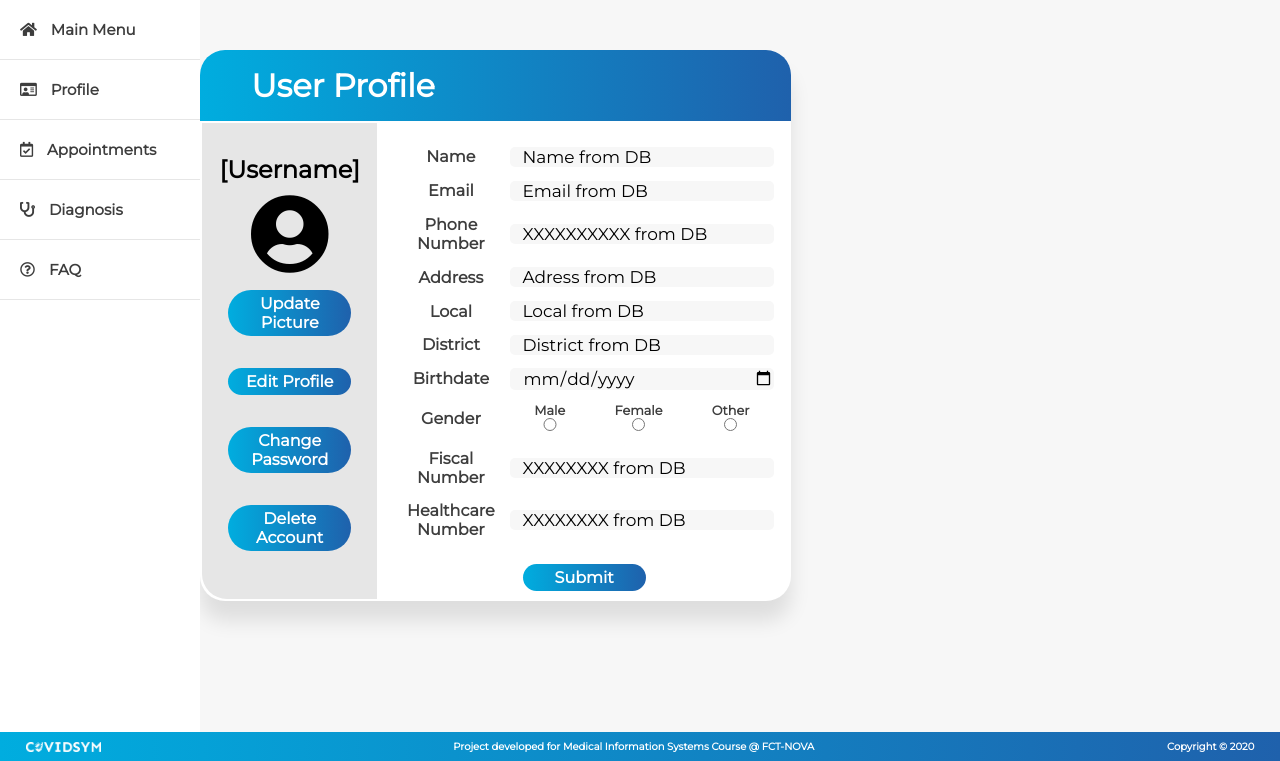
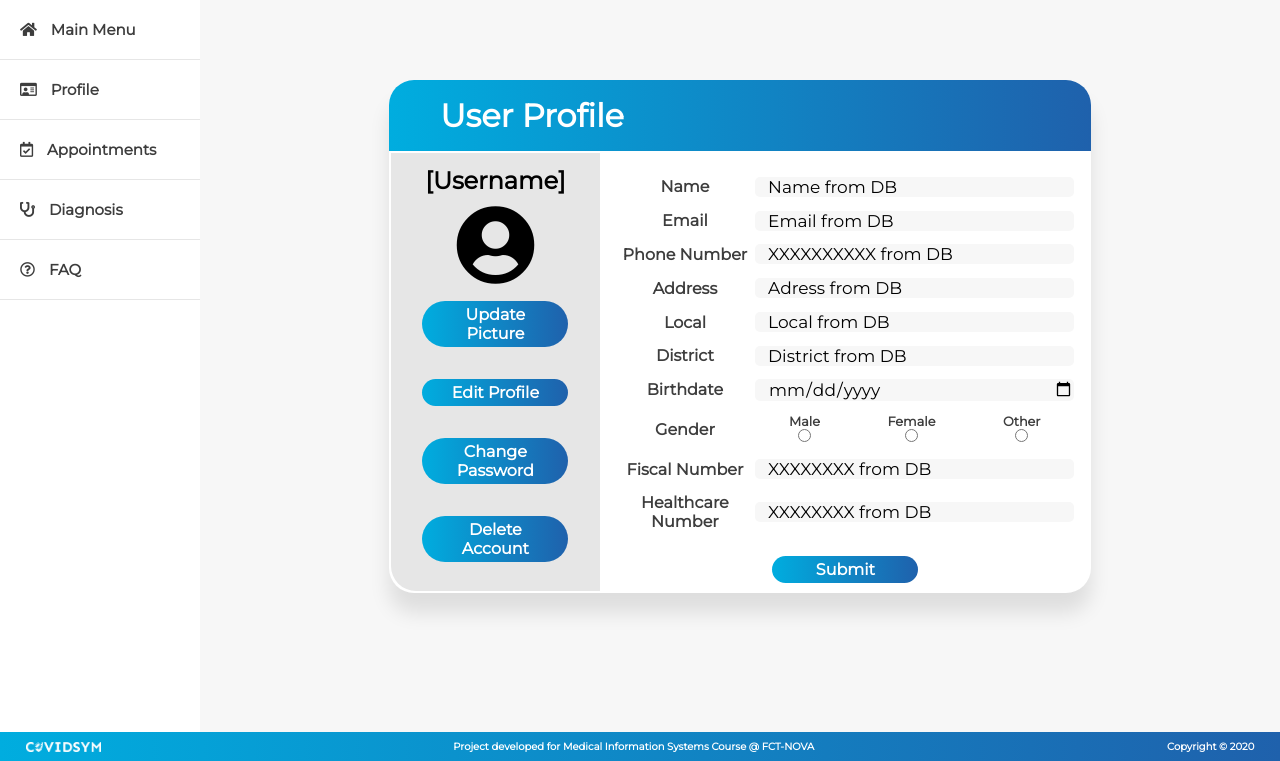
Before and after one commit to pmsdOliveira/covidsym, a PHP site: page /profile/userProfile.php in a window 1280 px wide. Shown: the part 39-800 px from the top of the page. Run offline with PHP 8.4, Linux system fonts and the light colour scheme.

Commit message:
user profile page

```diff
--- a/css/userProfile.css
+++ b/css/userProfile.css
@@ -26,10 +26,10 @@ body {
 }
 
 .content-wrapper {
-    display: grid;
-    place-items: center;
+  display: flex;
   margin-left: 200px;
-    margin-top: 50px;
+  width: 100%;
+  justify-content: center;
 }
 
 .modal {
@@ -39,7 +39,8 @@ body {
   -moz-box-shadow: 0 20px 20px 0 rgba(0, 0, 0, 0.1);
   box-shadow: 0 20px 20px 0 rgba(0, 0, 0, 0.1);
   display: block;
-    width: 100%;
+  width: 65%;
+  margin-top: 10vh;
 }
 
 .modal-header {
@@ -58,14 +59,14 @@ body {
   align-self: center;
 }
 
-.profile{
+.profile {
   display: flex;
   justify-content: space-between;
   flex-direction: column;
   align-items: center;
 }
 
-.profile h2{
+.profile h2 {
   margin-bottom: 10px;
 }
 
@@ -88,21 +89,27 @@ body {
   transform: scale(0.95);
   transition: all 0.3s ease;
 }
-.profileIcon{
+.profileIcon {
   font-size: 80px;
 }
 
-.table{
+.table {
   width: 100%;
+  border: 0px;
+}
+.table th {
+  border: 0px;
+}
+.table tr {
+  border: 0px;
 }
 
-.table_left{
+.table_left {
   background-color: var(--contrastColor);
   width: 30%;
-    padding-top: -20px;
-    border-radius:  0 0 0 25px;
+  border-radius: 0 0 0 25px;
+  background-size: cover;
 }
-
 .form {
   font-weight: bold;
   color: var(--textColor);
--- a/profile/userProfile.php
+++ b/profile/userProfile.php
@@ -4,29 +4,33 @@
   <head>
     <title>COVIDSYM - Profile</title>
 
-        <link rel="icon" href="../img/icon.ico" type="image/icon type">
+    <link rel="icon" href="../img/icon.ico" type="image/icon type" />
 
-        <link rel="stylesheet" href="../css/userProfile.css">
+    <link rel="stylesheet" href="../css/userProfile.css" />
 
-        <link rel="preconnect" href="https://fonts.gstatic.com/">
-        <link rel="stylesheet" href="https://fonts.googleapis.com/css2?family=Montserrat&display=swap">
-        <link rel="stylesheet" href="https://cdnjs.cloudflare.com/ajax/libs/font-awesome/5.15.1/css/all.min.css">
+    <link rel="preconnect" href="https://fonts.gstatic.com/" />
+    <link
+      rel="stylesheet"
+      href="https://fonts.googleapis.com/css2?family=Montserrat&display=swap"
+    />
+    <link
+      rel="stylesheet"
+      href="https://cdnjs.cloudflare.com/ajax/libs/font-awesome/5.15.1/css/all.min.css"
+    />
   </head>
 
   <body>
     <?php include "../commons/navbar.php"; ?>
 
     <div class="wrapper">
-
       <?php include "../commons/sidebar.php"; ?>
 
       <div class="content-wrapper">
         <div class="modal">
           <div class="modal-header">
-                        <h1 class="title">User Profile</h1>
+            <h1>User Profile</h1>
           </div>
 
-                    <div class="modal-table">
           <table class="table">
             <tr>
               <th class="table_left">
```
Also changed, not shown: other parts of profile/userProfile.php (+72 -15 lines). Lines whose indentation alone changed are shown as unchanged.
